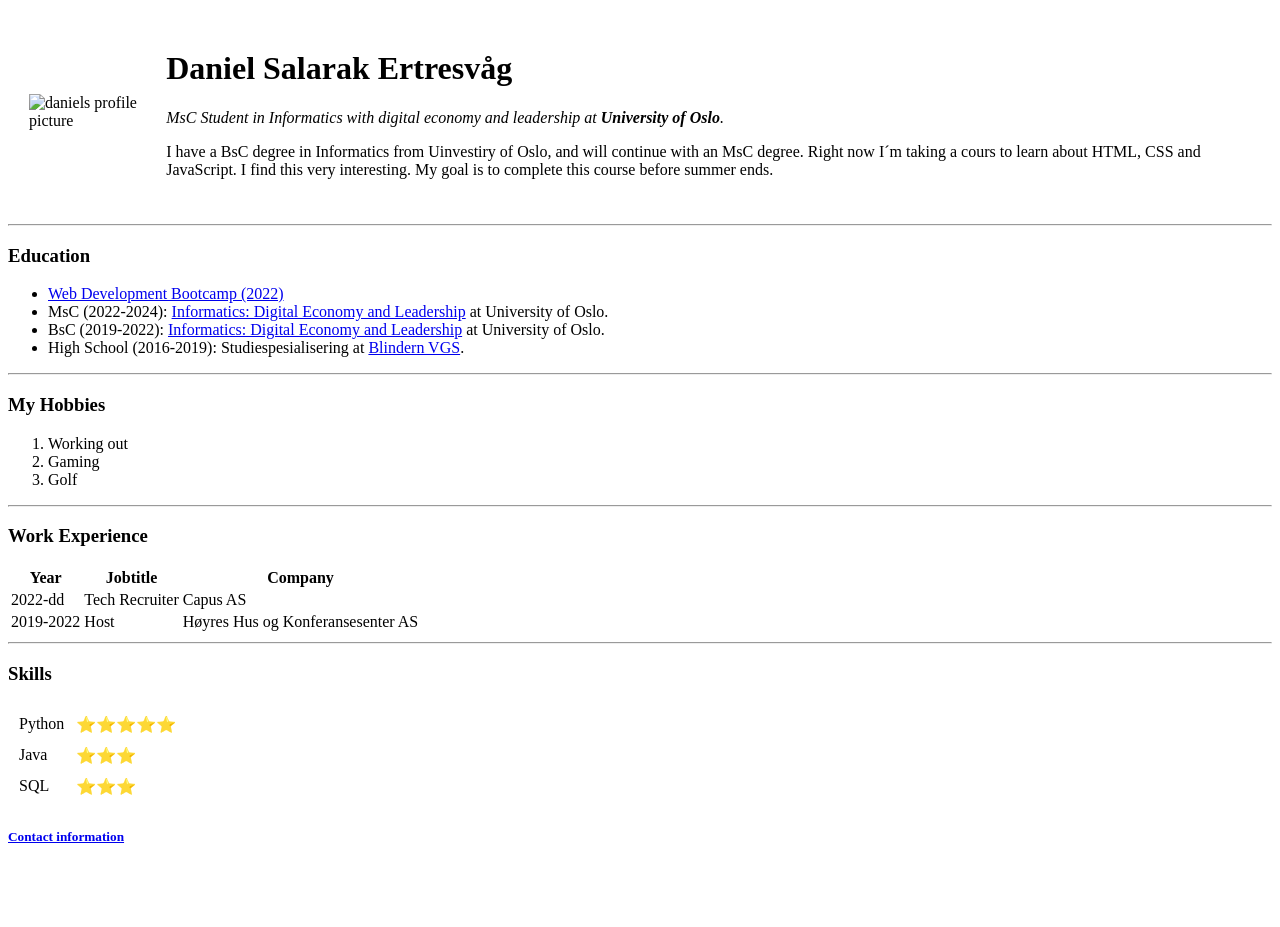
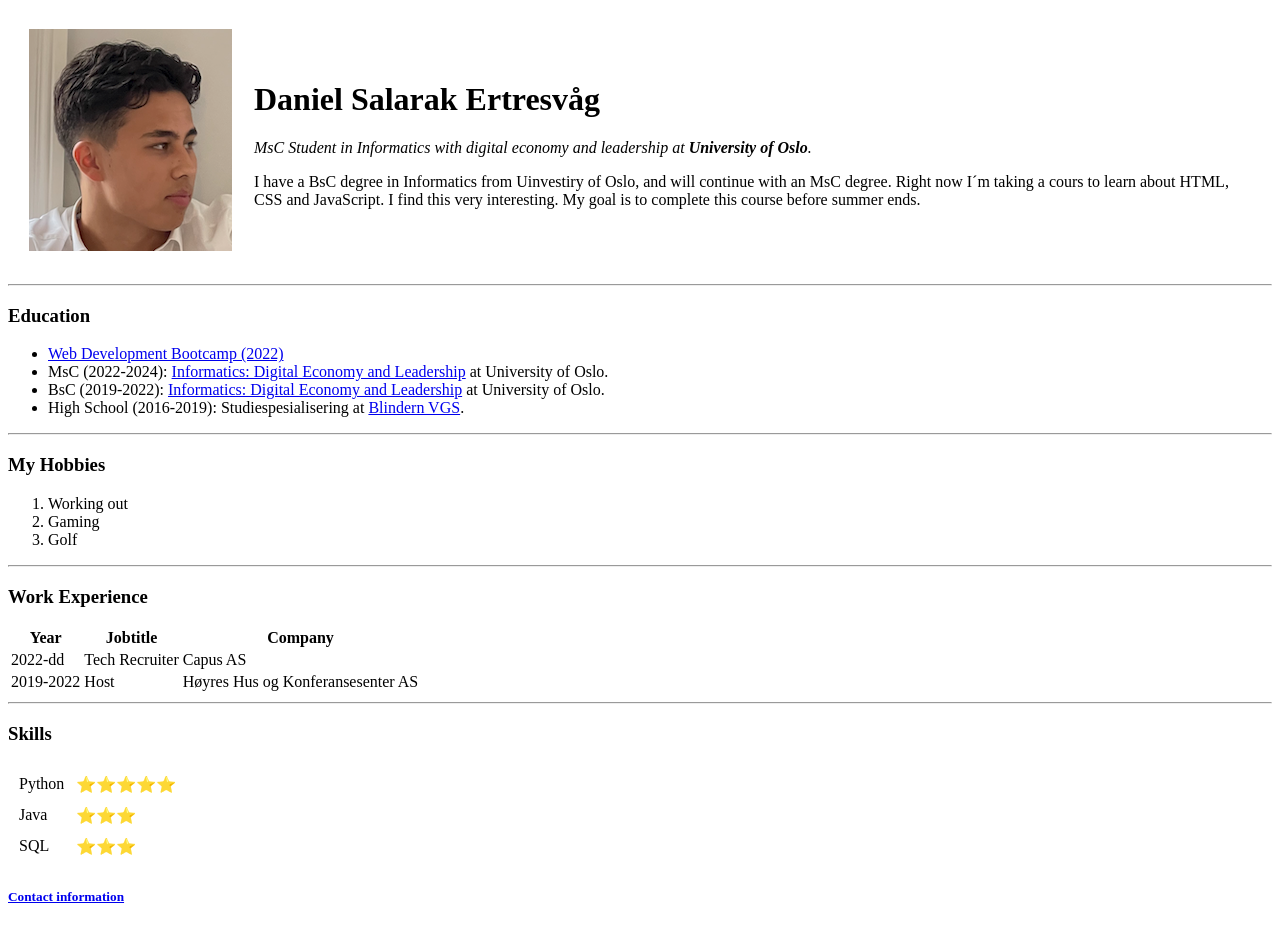
Before and after one commit to salarak/cv, a plain HTML site: page index.html in a window 1280 px wide. Before the commit the page ends 867 px from the top, so only its background shows below. Drawn offline with Linux system fonts and the light colour scheme.

Commit message:
Edit path on image

```diff
--- a/index.html
+++ b/index.html
@@ -9,7 +9,7 @@
 <body>
   <table cellspacing="20">
     <tr>
-      <td><img src="images/dan2.png" alt="daniels profile picture"></td>
+      <td><img src="dan2.png" alt="daniels profile picture"></td>
       <td>
         <h1>Daniel Salarak Ertresvåg</h1>
         <p><em>MsC Student in Informatics with digital economy and leadership at <strong>University of Oslo</strong>.</em></p>
```
